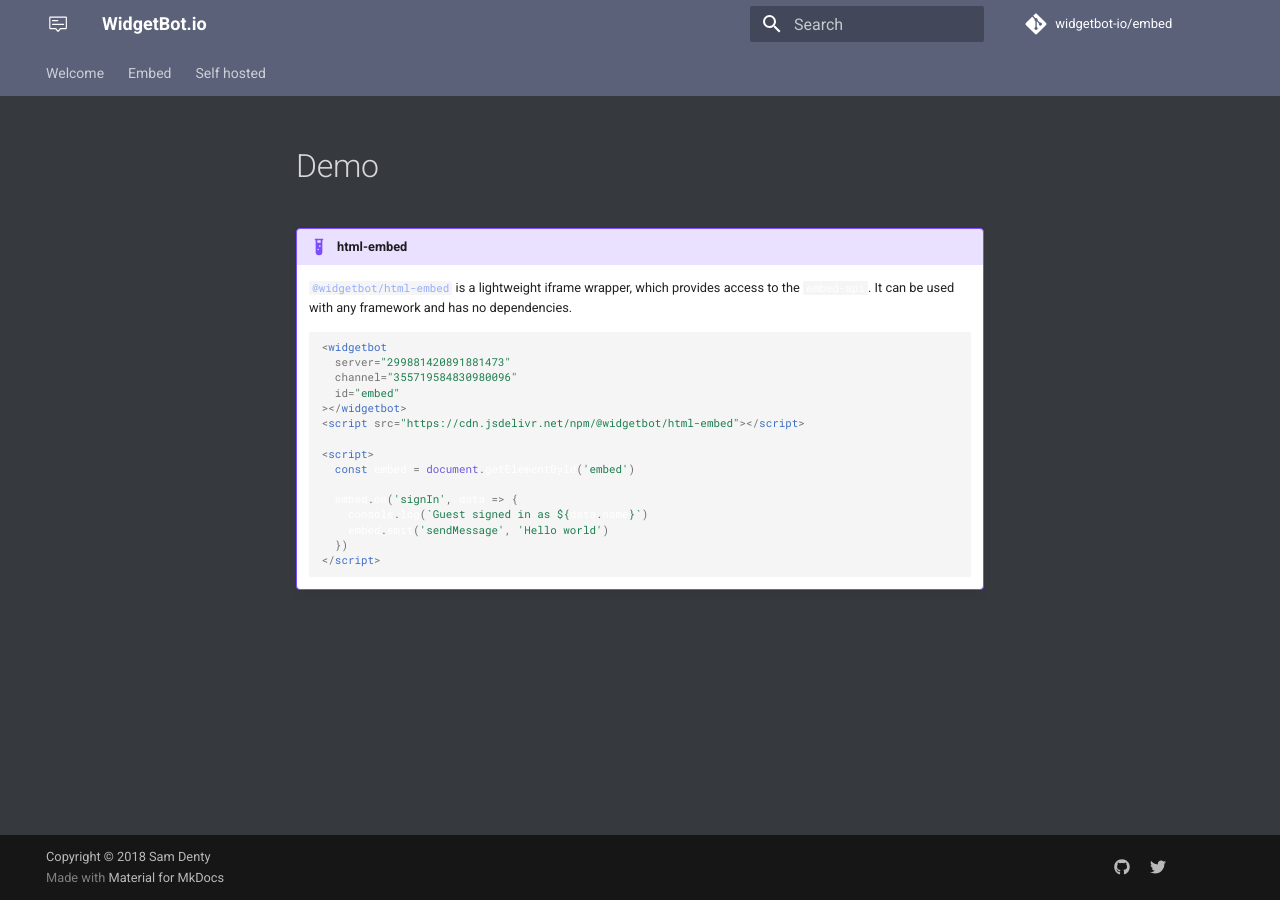
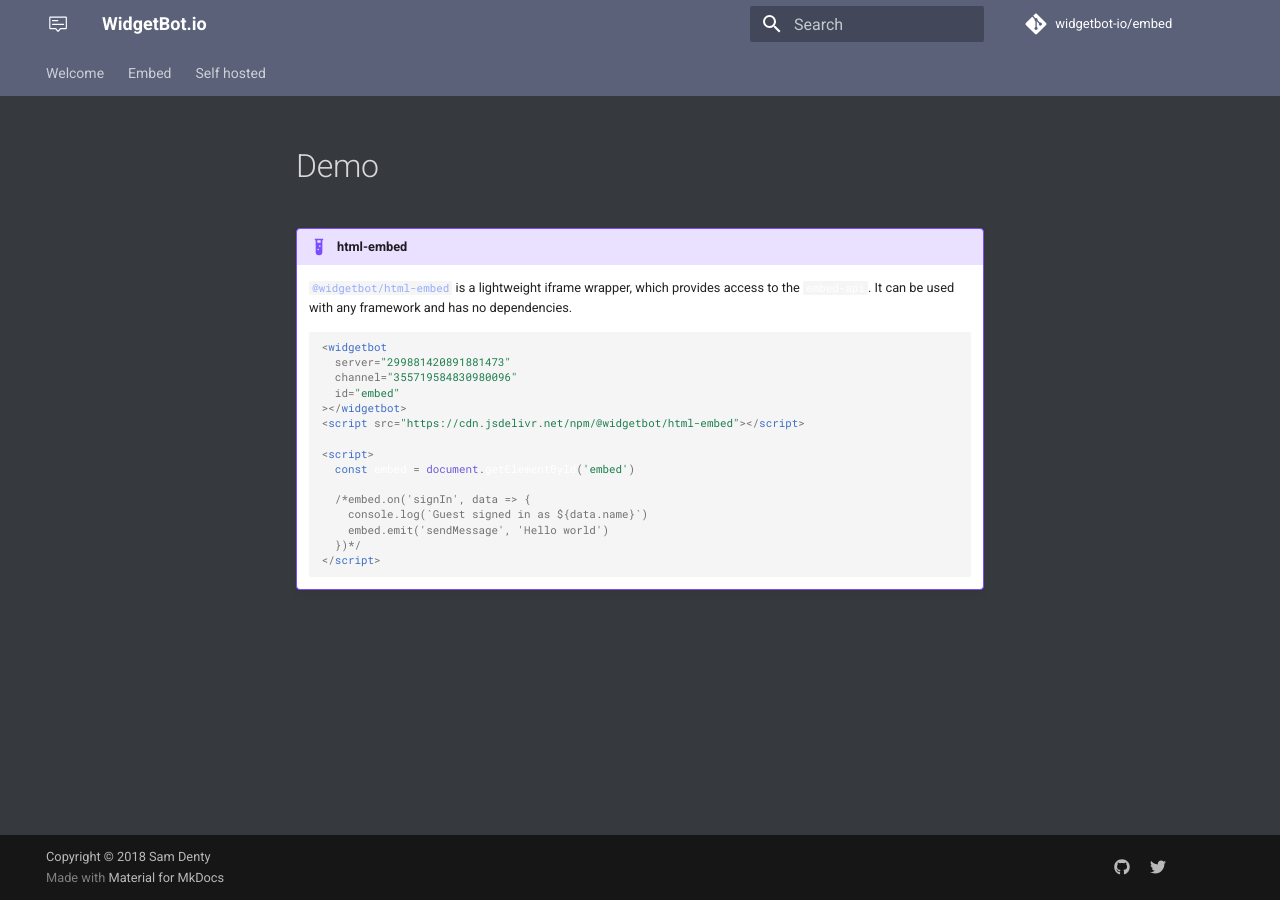
Before and after one commit to widgetbot-io/documentation, an MkDocs documentation site: the page built from docs/embed/html-embed/demo.md, in a window 1280 px wide. Built offline with MkDocs 1.6.1 and Material for MkDocs 9.7.7, drawn with Linux system fonts in a browser that asks for light colours; a script that is not in the unit is left out; comment, search, counter and statistics services are not loaded; old or Windows-style settings are respelled for this version of MkDocs.

````diff
--- a/docs/embed/html-embed/demo.md
+++ b/docs/embed/html-embed/demo.md
@@ -13,9 +13,9 @@
     <script>
       const embed = document.getElementById('embed')
 
-      embed.on('signIn', data => {
+      /*embed.on('signIn', data => {
         console.log(`Guest signed in as ${data.name}`)
         embed.emit('sendMessage', 'Hello world')
-      })
+      })*/
     </script>
     ```
````
